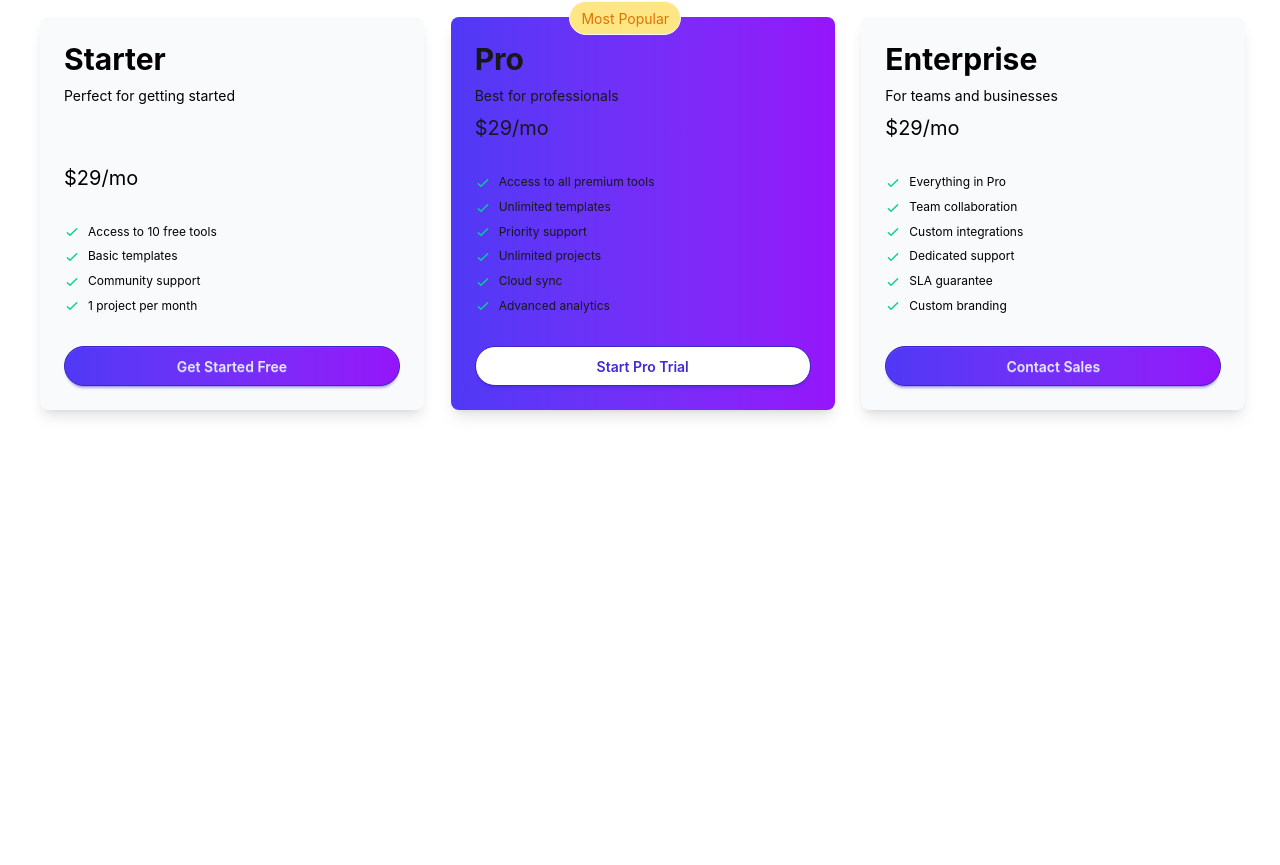
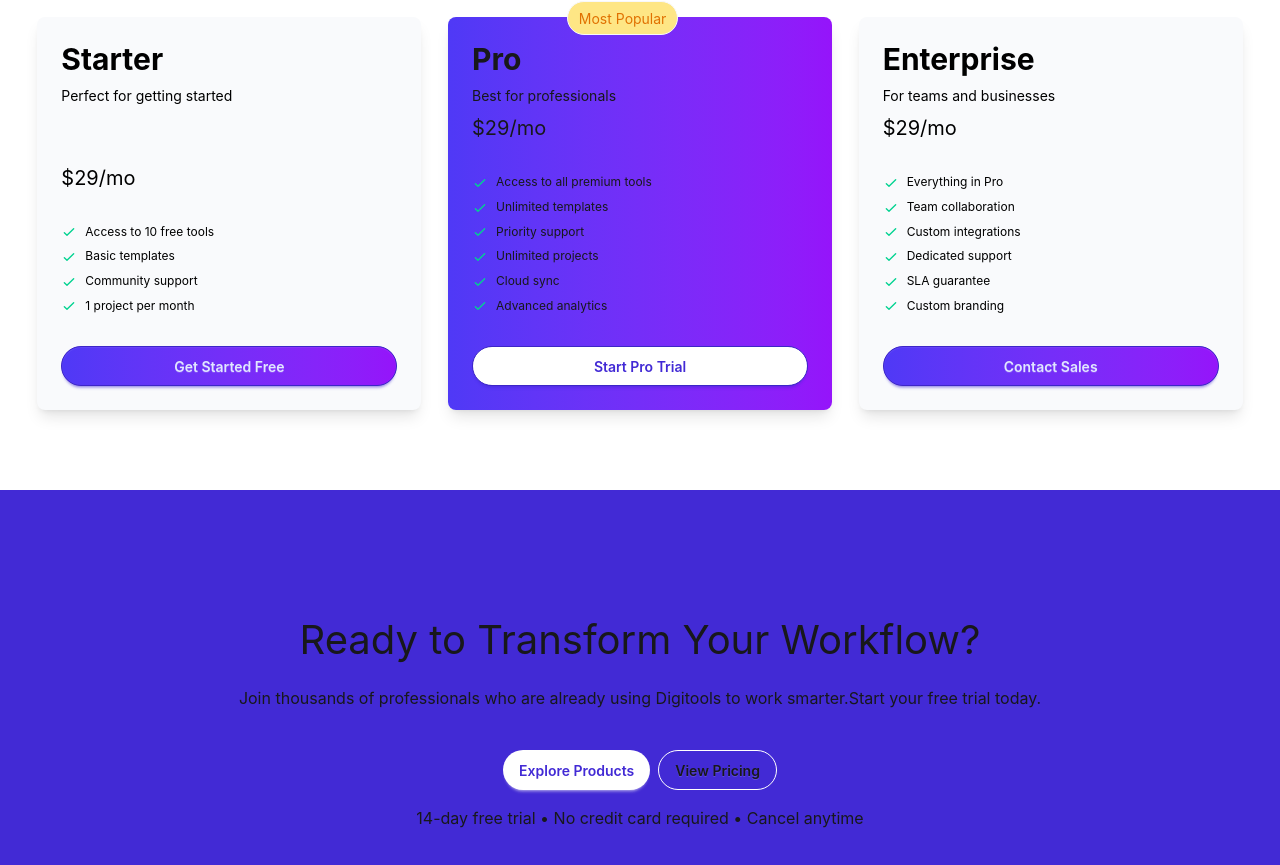
Before and after one commit to Mijanur-Rahman0/A6-DigiTools-Platform, a React (Vite) app: page / in a window 1280 px wide. Shown: the part 1646-2511 px from the top of the page. Before the commit the page ends 2136 px from the top, so only its background shows below. Built offline with nearby package versions, Linux system fonts and the light colour scheme.

Commit message:
added ready to transform your workflow section and fix some issue

```diff
--- a/src/App.jsx
+++ b/src/App.jsx
@@ -5,6 +5,7 @@ import NavBar from './component/NavBar/NavBar'
 import PricingCards from './component/PricingCards/PricingCards'
 import Status from './component/Status'
 import Steps from './component/Steps'
+import FreeTrial from './component/FreeTrial'
 
 const pricingPromise =axios.get('pricingData.json');
 
@@ -26,6 +27,8 @@ function App() {
         <Steps></Steps>
         <PricingCards pricingPromise={pricingPromise}></PricingCards>
 
+        <FreeTrial></FreeTrial>
+
       </main>
     </>
   )
--- /dev/null
+++ b/src/component/FreeTrial.jsx
@@ -0,0 +1,19 @@
+import React from "react";
+
+const FreeTrial = () => {
+  return (
+    <div className="bg-primary text-center py-30">
+      <h2 className="text-[40px] mb-4">Ready to Transform Your Workflow?</h2>
+      <p className="mb-10">
+        Join thousands of professionals who are already using Digitools to work smarter.Start your free trial today.
+      </p>
+      <button className="btn bg-white text-primary border-none rounded-full mr-2">Explore Products</button>
+      <button className="btn bg-transparent btn-soft border-white rounded-full">View Pricing</button>
+      <p className="mt-4">
+        <span>14-day free trial </span> • <span>No credit card required</span> • <span>Cancel anytime</span>
+      </p>
+    </div>
+  );
+};
+
+export default FreeTrial;
--- a/src/component/PricingCards/PricingCards.jsx
+++ b/src/component/PricingCards/PricingCards.jsx
@@ -11,7 +11,7 @@ const PricingCards = ({pricingPromise}) => {
                 <h2 className='font-extrabold text-5xl text-black'>Simple, Transparent Pricing</h2>
                 <p className='text-[#627382]'>Choose the plan that fits your needs. Upgrade or downgrade anytime.</p>
             </div>
-            <div className='grid md:grid-cols-2 lg:grid-cols-3 gap-8'>
+            <div className='grid grid-cols-1 md:grid-cols-2 lg:grid-cols-3 gap-8 justify-items-center'>
                 {
                     promiseData.map(pricing => <PricingCard key={pricing.id} pricing={pricing}></PricingCard>)
                 }
```
